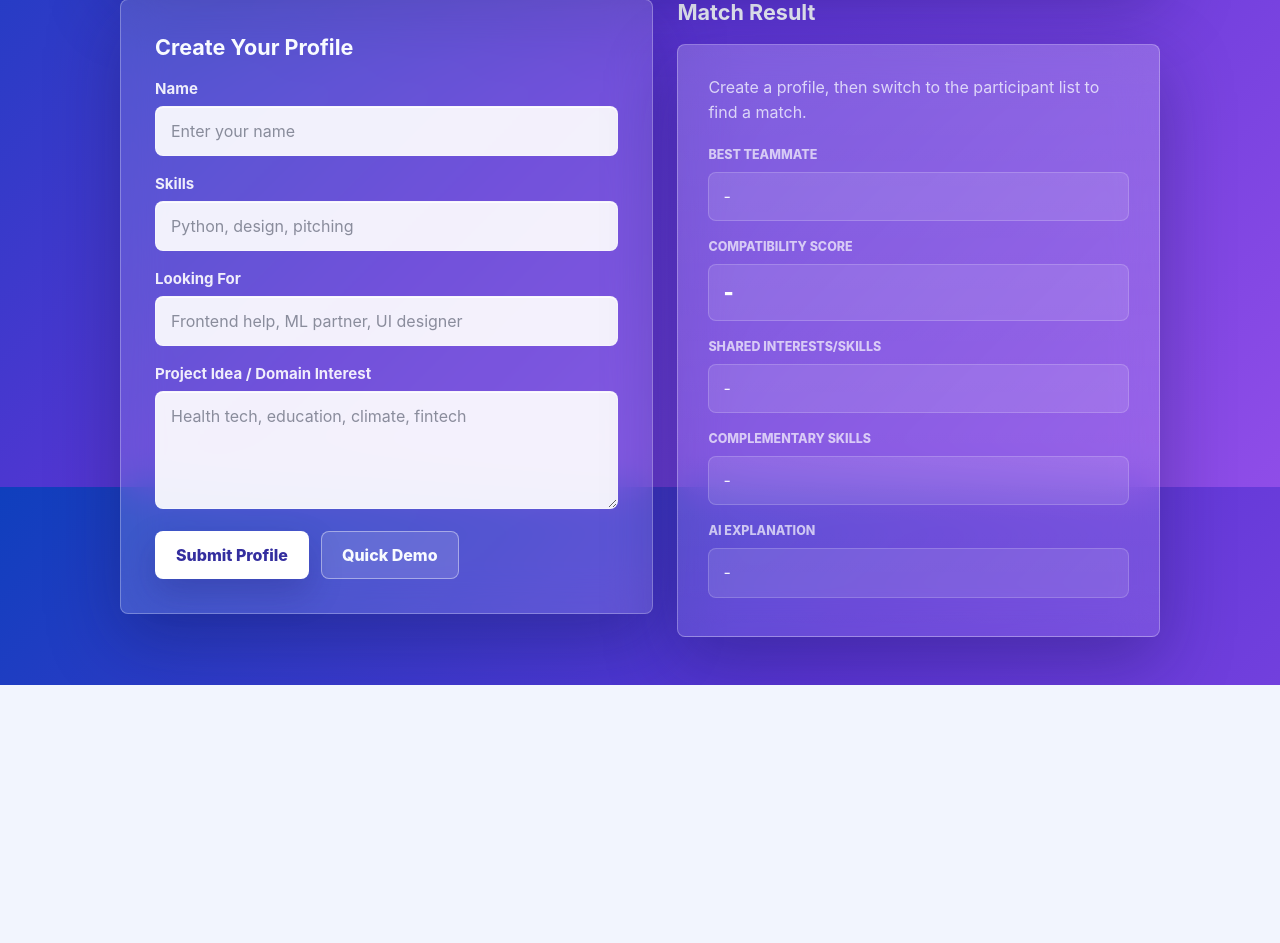
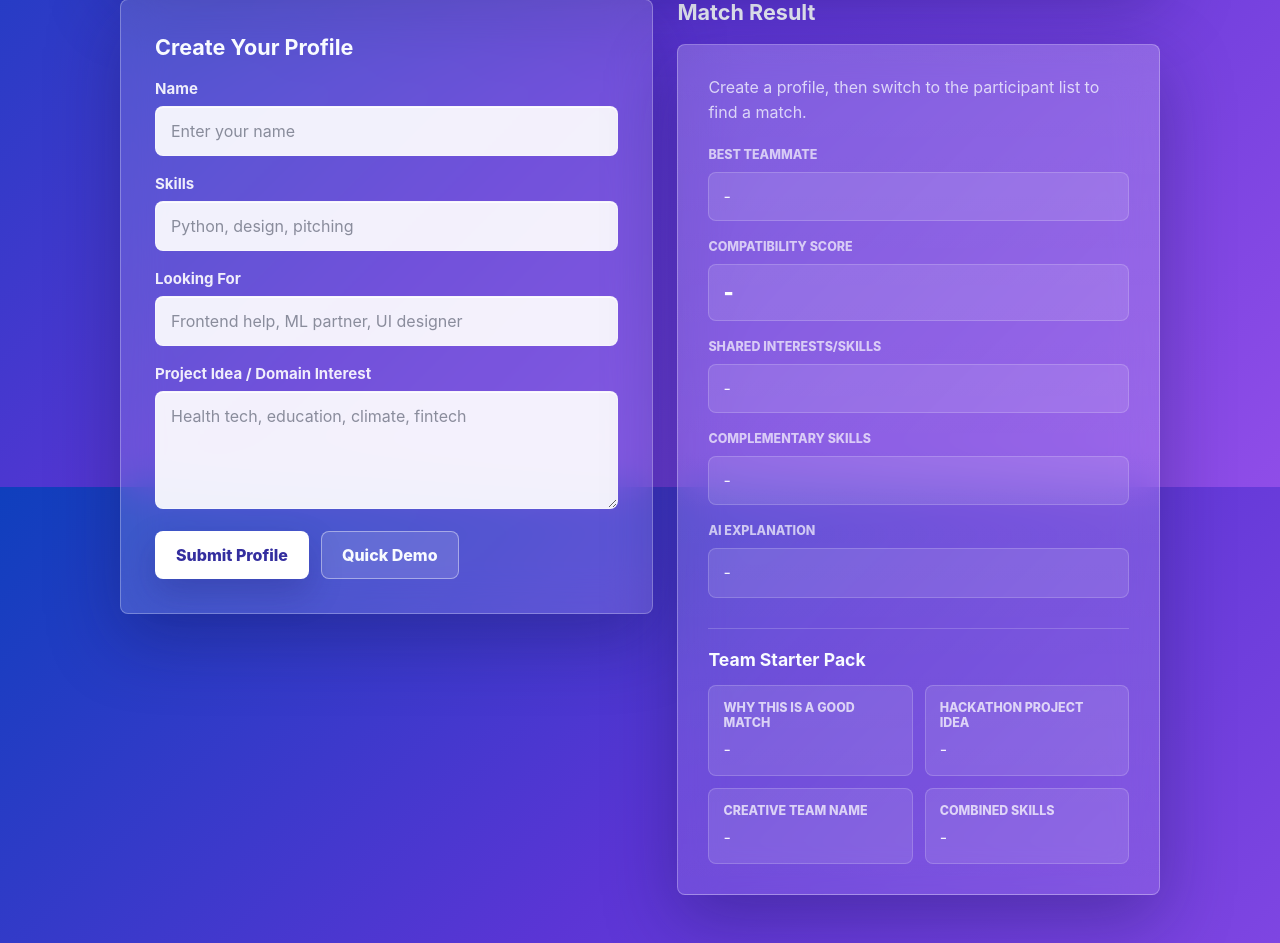
Before and after one commit to riyantium/MatchMinds, a Flask app: page / in a window 1280 px wide. Shown: the part 313-1256 px from the top of the page. Before the commit the page ends 998 px from the top, so only its background shows below. Run offline with Flask 3, Linux system fonts and the light colour scheme; data that the repository does not hold is empty.

Commit message:
made final changes, added creative team name, reasoning

```diff
--- a/static/script.js
+++ b/static/script.js
@@ -17,6 +17,10 @@ document.addEventListener("DOMContentLoaded", () => {
     const sharedInterestsSkillsElement = document.getElementById("shared-interests-skills");
     const complementarySkillsElement = document.getElementById("complementary-skills");
     const aiExplanationElement = document.getElementById("ai-explanation");
+    const whyGoodMatchElement = document.getElementById("why-good-match");
+    const projectIdeaElement = document.getElementById("project-idea");
+    const teamNameElement = document.getElementById("team-name");
+    const combinedSkillsElement = document.getElementById("combined-skills");
 
     const savedProfileKey = "matchminds_saved_profile";
     const buttonText = {
@@ -290,6 +294,10 @@ document.addEventListener("DOMContentLoaded", () => {
         sharedInterestsSkillsElement.textContent = formatList(match.shared_interests_or_skills);
         complementarySkillsElement.textContent = formatList(match.complementary_skills);
         aiExplanationElement.textContent = match.explanation || "-";
+        whyGoodMatchElement.textContent = match.why_good_match || match.explanation || "-";
+        projectIdeaElement.textContent = match.project_idea || "-";
+        teamNameElement.textContent = match.team_name || "-";
+        combinedSkillsElement.textContent = formatList(match.combined_skills);
     }
 
     function formatTeammate(teammate) {
--- a/static/style.css
+++ b/static/style.css
@@ -315,6 +315,48 @@ select.form-input {
     font-weight: 900;
 }
 
+.match-enhancements {
+    margin-top: 22px;
+    padding-top: 20px;
+    border-top: 1px solid rgba(255, 255, 255, 0.18);
+}
+
+.match-enhancements h3 {
+    margin: 0 0 14px;
+    font-size: 1.1rem;
+    line-height: 1.25;
+    letter-spacing: 0;
+}
+
+.enhancement-grid {
+    display: grid;
+    grid-template-columns: repeat(2, minmax(0, 1fr));
+    gap: 12px;
+}
+
+.enhancement-card {
+    min-width: 0;
+    border: 1px solid rgba(255, 255, 255, 0.18);
+    border-radius: 8px;
+    background: rgba(255, 255, 255, 0.1);
+    padding: 14px;
+}
+
+.enhancement-card h4 {
+    margin: 0 0 8px;
+    color: rgba(255, 255, 255, 0.72);
+    font-size: 0.78rem;
+    font-weight: 800;
+    letter-spacing: 0;
+    text-transform: uppercase;
+}
+
+.enhancement-card p {
+    margin: 0;
+    color: rgba(255, 255, 255, 0.94);
+    line-height: 1.45;
+}
+
 @media (max-width: 820px) {
     body {
         align-content: start;
@@ -341,6 +383,10 @@ select.form-input {
     .flow-actions .button {
         flex: 1 1 220px;
     }
+
+    .enhancement-grid {
+        grid-template-columns: 1fr;
+    }
 }
 
 @media (max-width: 520px) {
--- a/templates/index.html
+++ b/templates/index.html
@@ -154,6 +154,32 @@
                     <dt>AI explanation</dt>
                     <dd id="ai-explanation" class="match-value">-</dd>
                 </dl>
+
+                <section class="match-enhancements" aria-labelledby="match-enhancements-title">
+                    <h3 id="match-enhancements-title">Team Starter Pack</h3>
+
+                    <div class="enhancement-grid">
+                        <article class="enhancement-card">
+                            <h4>Why this is a good match</h4>
+                            <p id="why-good-match">-</p>
+                        </article>
+
+                        <article class="enhancement-card">
+                            <h4>Hackathon project idea</h4>
+                            <p id="project-idea">-</p>
+                        </article>
+
+                        <article class="enhancement-card">
+                            <h4>Creative team name</h4>
+                            <p id="team-name">-</p>
+                        </article>
+
+                        <article class="enhancement-card">
+                            <h4>Combined skills</h4>
+                            <p id="combined-skills">-</p>
+                        </article>
+                    </div>
+                </section>
             </article>
         </section>
     </main>
```
Also changed, not shown: services/ai_matcher.py (+71 -3 lines).
